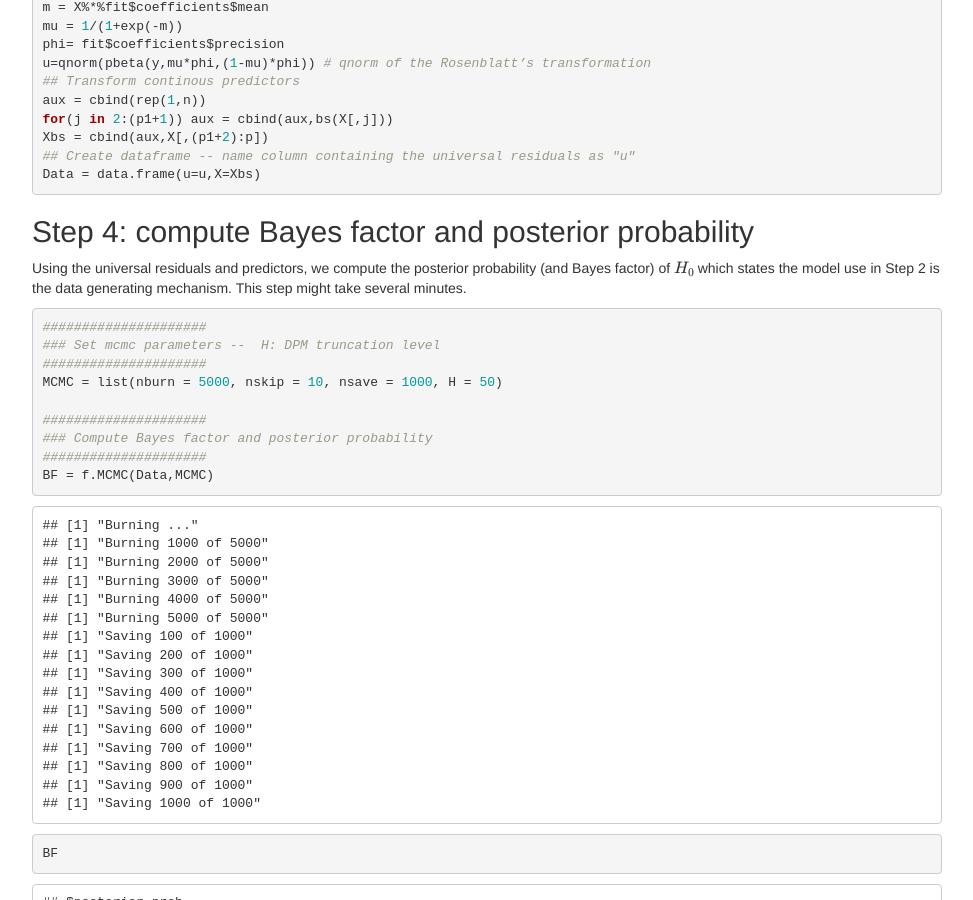
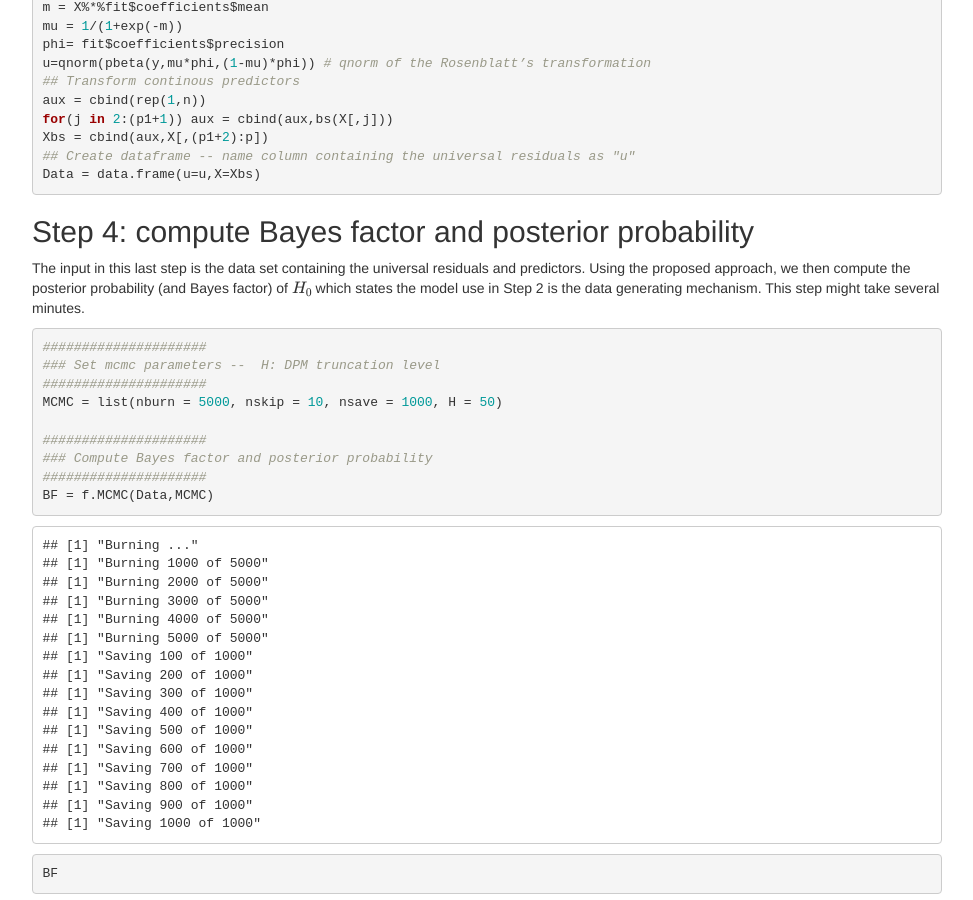
Before and after one commit to anfebar/anfebar.github.io, a Jekyll site: the page Software/BayesianGOFRegression/Bayesian-goodness-of-fit-testing-for-regression.html, which Jekyll copies as it is, in a window 1280 px wide and 900 px high, scrolled down 1552 px. Shown: the whole window, without its empty margins (153-1126 px from the left). Built offline with Jekyll 4.4.1, drawn with Linux system fonts in a browser that asks for light colours; formulas are drawn with MathJax 3.

Commit message:
Update Bayesian-goodness-of-fit-testing-for-regression.html

```diff
--- a/Software/BayesianGOFRegression/Bayesian-goodness-of-fit-testing-for-regression.html
+++ b/Software/BayesianGOFRegression/Bayesian-goodness-of-fit-testing-for-regression.html
@@ -260,7 +260,7 @@ Data = data.frame(u=u,X=Xbs)</code></pre>
 </div>
 <div id="step-4-compute-bayes-factor-and-posterior-probability" class="section level2">
 <h2>Step 4: compute Bayes factor and posterior probability</h2>
-<p>Using the universal residuals and predictors, we compute the posterior probability (and Bayes factor) of <span class="math inline">\(H_0\)</span> which states the model use in Step 2 is the data generating mechanism. This step might take several minutes.</p>
+<p>The input in this last step is the data set containing the universal residuals and predictors. Using the proposed approach, we then compute the posterior probability (and Bayes factor) of <span class="math inline">\(H_0\)</span> which states the model use in Step 2 is the data generating mechanism. This step might take several minutes.</p>
 <pre class="r"><code>#####################
 ### Set mcmc parameters --  H: DPM truncation level
 #####################
```
